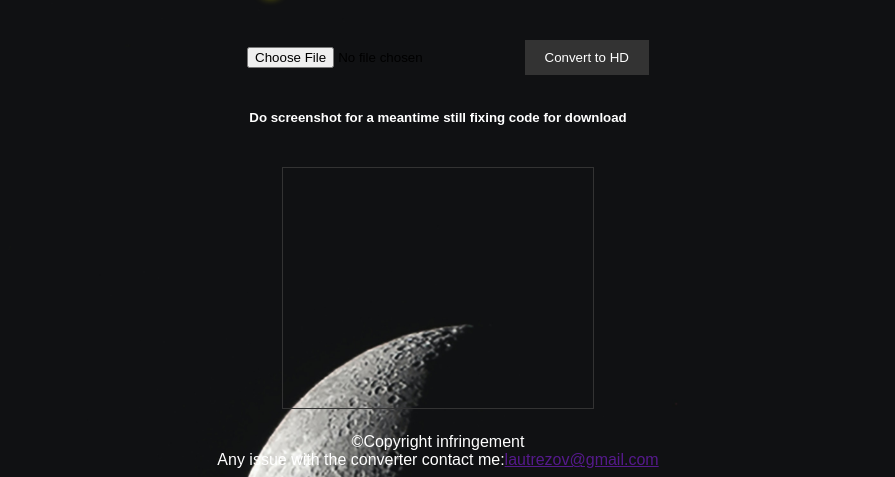
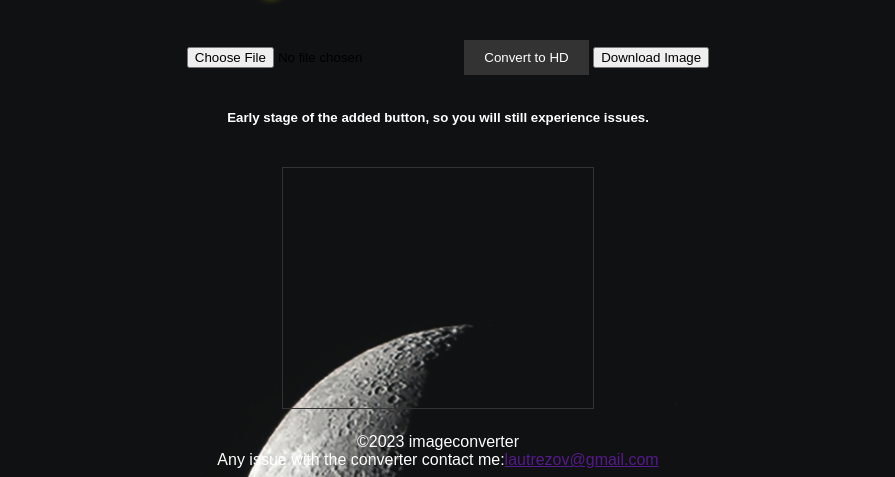
Before and after one commit to zyrill707/Imagetosketch, a plain HTML site: page index.html in a window 1280 px wide. Shown: the part 393-870 px from the top of the page, without its empty margins (202-1097 px from the left). Drawn offline with Linux system fonts and the light colour scheme.

Commit message:
Update index.html

```diff
--- a/index.html
+++ b/index.html
@@ -2,6 +2,7 @@
 <html>
 <head>
     <title> Converter</title>
+    <meta charset="UTF-8">
     <meta name="viewport" content="width=device-width, initial-scale=1.0">
     <link rel="stylesheet" type="text/css" href="style.css">
 </head>
@@ -18,13 +19,14 @@
         <h1 class="glowing-text">Image Resolution Converter</h1>
         <input type="file" id="photoInput" accept="image/*">
         <button id="converthd">Convert to HD</button>
-        <h5 style="color:white;">Do screenshot for a meantime still fixing code for download</h5>
+        <button onclick="downloadImage()" id="downloadButtons">Download Image</button>
+        <h5 style="color:white;">Early stage of the added button, so you will still experience issues.</h5>
         <canvas id="outputCanvas" ></canvas>
     </div>
     </section>
 
     <footer style="color:white;">
-      &copy;Copyright infringement
+      &copy;2023 imageconverter
       <br>
       Any issue with the converter contact me:<a href="">lautrezov@gmail.com </a>
     </footer>
```
